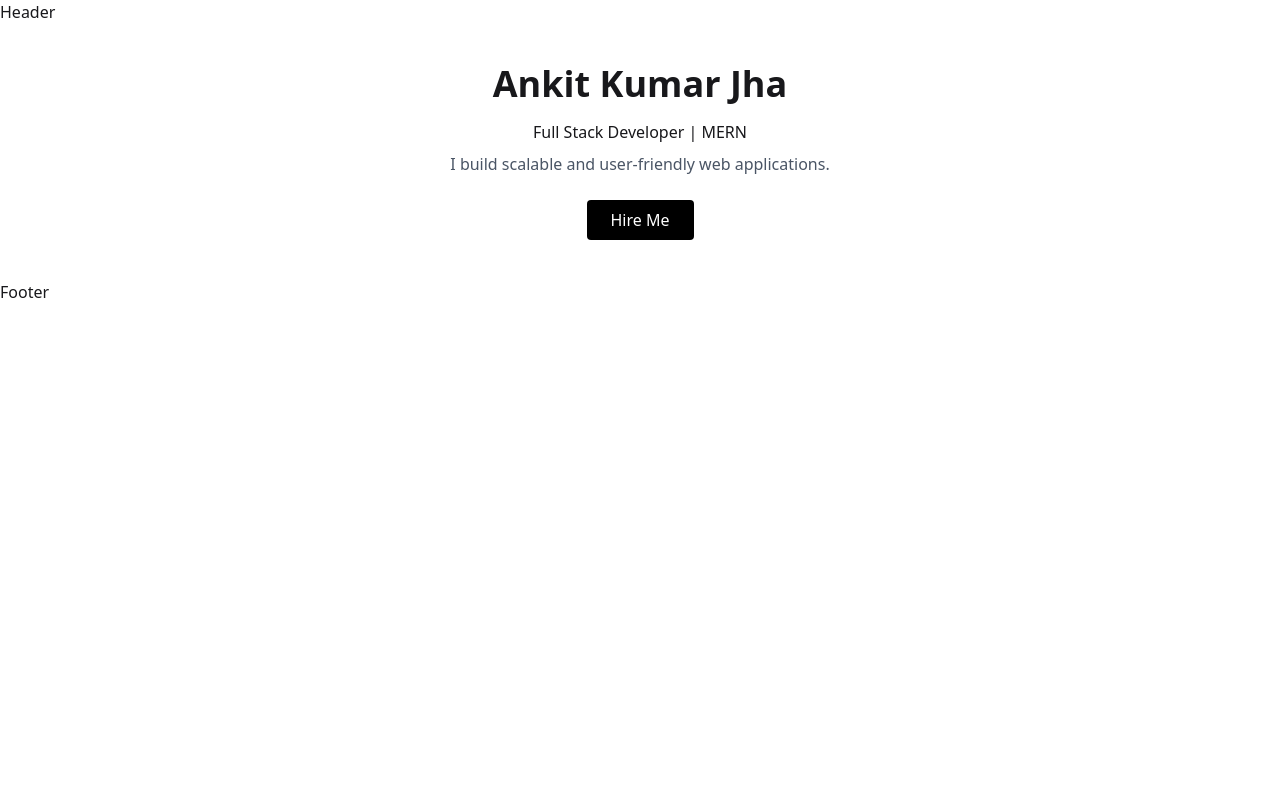
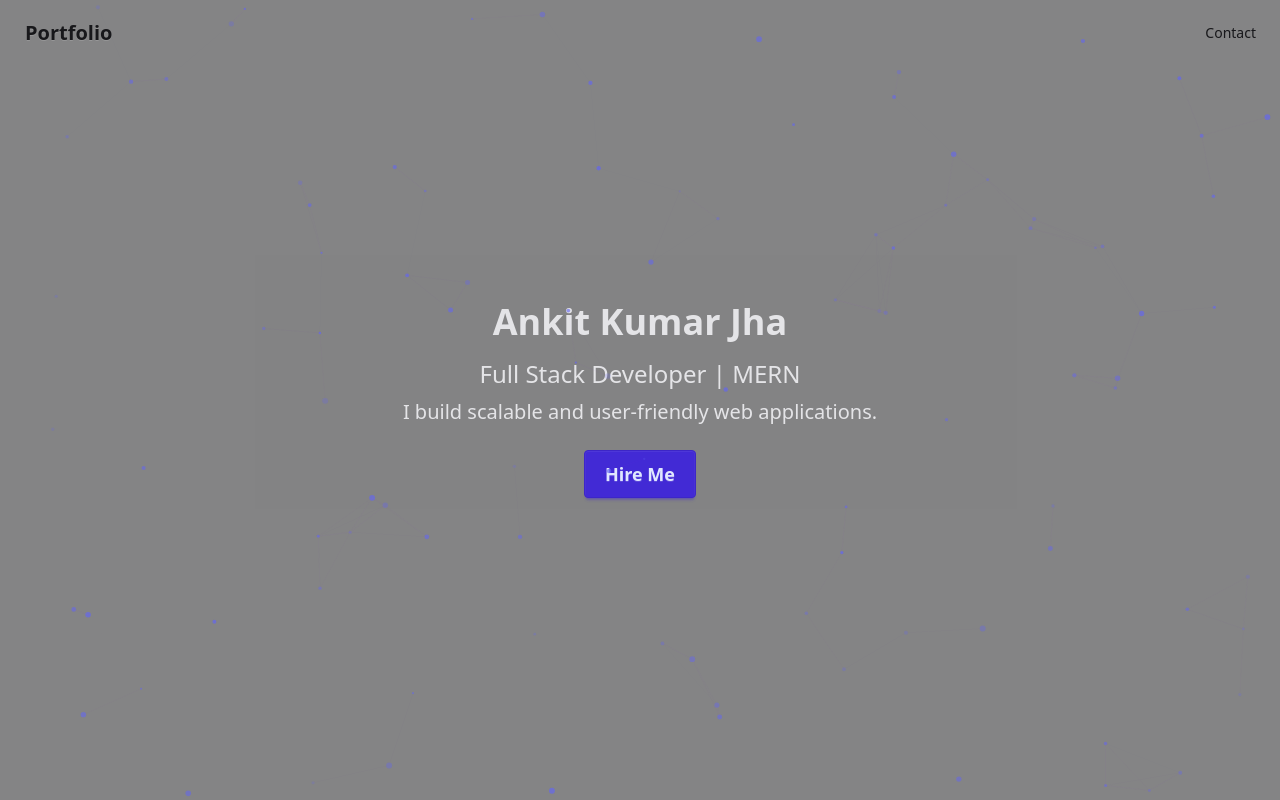
Before and after one commit to ankitjhagithub21/portfolio-website, a React (Vite) app in the folder frontend/: page / in a window 1280 px wide. Built offline with nearby package versions, Linux system fonts and the light colour scheme; no server answers.

Commit message:
Added background Navbar and Home page component

```diff
--- a/frontend/src/App.jsx
+++ b/frontend/src/App.jsx
@@ -3,8 +3,9 @@ import Home from "./pages/Home";
 import Contact from "./pages/Contact";
 import Enquiries from "./pages/Enquiries";
 import Header from "./components/Header";
-import Footer from "./components/Footer";
+
 import {Toaster} from "react-hot-toast"
+import Background from "./components/Background";
 
 function App() {
   return (
@@ -15,8 +16,9 @@ function App() {
         <Route path="/contact" element={<Contact />} />
         <Route path="/enquiries" element={<Enquiries />} />
       </Routes>
-      <Footer />
+
       <Toaster/>
+      <Background/>
     </BrowserRouter>
   );
 }
--- /dev/null
+++ b/frontend/src/components/Background.jsx
@@ -0,0 +1,105 @@
+import { useEffect, useRef } from 'react';
+
+const Background = () => {
+  const canvasRef = useRef(null);
+
+  useEffect(() => {
+    const canvas = canvasRef.current;
+    const ctx = canvas.getContext('2d');
+    let animationFrameId;
+    let particles = [];
+
+    const resizeCanvas = () => {
+      canvas.width = window.innerWidth;
+      canvas.height = window.innerHeight;
+    };
+
+    class Particle {
+      constructor() {
+        this.x = Math.random() * canvas.width;
+        this.y = Math.random() * canvas.height;
+        this.size = Math.random() * 2 + 1;
+        this.speedX = Math.random() * 0.5 - 0.25;
+        this.speedY = Math.random() * 0.5 - 0.25;
+        this.opacity = Math.random() * 0.5 + 0.2;
+      }
+
+      update() {
+        this.x += this.speedX;
+        this.y += this.speedY;
+
+        if (this.x > canvas.width) this.x = 0;
+        if (this.x < 0) this.x = canvas.width;
+        if (this.y > canvas.height) this.y = 0;
+        if (this.y < 0) this.y = canvas.height;
+      }
+
+      draw() {
+        ctx.fillStyle = `rgba(99, 102, 241, ${this.opacity})`;
+        ctx.beginPath();
+        ctx.arc(this.x, this.y, this.size, 0, Math.PI * 2);
+        ctx.fill();
+      }
+    }
+
+    const init = () => {
+      particles = [];
+      for (let i = 0; i < 100; i++) {
+        particles.push(new Particle());
+      }
+    };
+
+    const connectParticles = () => {
+      for (let a = 0; a < particles.length; a++) {
+        for (let b = a; b < particles.length; b++) {
+          const dx = particles[a].x - particles[b].x;
+          const dy = particles[a].y - particles[b].y;
+          const distance = Math.sqrt(dx * dx + dy * dy);
+
+          if (distance < 100) {
+            ctx.strokeStyle = `rgba(168, 85, 247, ${0.1 - distance / 1000})`;
+            ctx.lineWidth = 0.5;
+            ctx.beginPath();
+            ctx.moveTo(particles[a].x, particles[a].y);
+            ctx.lineTo(particles[b].x, particles[b].y);
+            ctx.stroke();
+          }
+        }
+      }
+    };
+
+    const animate = () => {
+      ctx.clearRect(0, 0, canvas.width, canvas.height);
+
+      particles.forEach(particle => {
+        particle.update();
+        particle.draw();
+      });
+
+      connectParticles();
+      animationFrameId = requestAnimationFrame(animate);
+    };
+
+    resizeCanvas();
+    init();
+    animate();
+
+    window.addEventListener('resize', () => {
+      resizeCanvas();
+      init();
+    });
+
+    return () => {
+      cancelAnimationFrame(animationFrameId);
+    };
+  }, []);
+
+  return (
+    <canvas
+      ref={canvasRef}
+      className="fixed inset-0 pointer-events-none z-0"
+    />
+  );
+};
+
+export default Background;
--- a/frontend/src/components/Footer.jsx
+++ /dev/null
@@ -1,9 +0,0 @@
-
-
-const Footer = () => {
-  return (
-    <div>Footer</div>
-  )
-}
-
-export default Footer
--- a/frontend/src/components/Header.jsx
+++ b/frontend/src/components/Header.jsx
@@ -1,9 +1,21 @@
-
+import { Link } from "react-router-dom";
 
 const Header = () => {
   return (
-    <div>Header</div>
-  )
-}
+    <div className="navbar  fixed top-0 z-50 w-full">
+      <div className="flex-1">
+        <Link to={"/"} className="btn btn-ghost text-xl">Portfolio</Link>
+      </div>
+      <div className="flex-none">
+        <ul className="menu menu-horizontal px-1">
+          <li>
+            <Link to="/contact">Contact</Link>
+          </li>
 
-export default Header
+        </ul>
+      </div>
+    </div>
+  );
+};
+
+export default Header;
--- a/frontend/src/pages/Contact.jsx
+++ b/frontend/src/pages/Contact.jsx
@@ -13,6 +13,7 @@ import {
 } from "react-icons/fa";
 import { HiSparkles } from "react-icons/hi";
 import { BiMessageSquareDetail } from "react-icons/bi";
+
 
 const Contact = () => {
   const [loading, setLoading] = useState(false);
@@ -74,7 +75,7 @@ const Contact = () => {
   ];
 
   return (
-    <div className="min-h-screen bg-gradient-to-br from-base-200 via-base-100 to-base-200 py-12 px-4 sm:px-6 lg:px-8">
+    <div className="min-h-screen  bg-gradient-to-br from-base-200 via-base-100 to-base-200 py-12 px-4 sm:px-6 lg:px-8">
       {/* Background Decorations */}
       <div className="fixed inset-0 overflow-hidden pointer-events-none">
         <div className="absolute -top-40 -right-40 w-80 h-80 bg-primary/10 rounded-full blur-3xl"></div>
@@ -82,14 +83,11 @@ const Contact = () => {
         <div className="absolute top-1/2 left-1/2 -translate-x-1/2 -translate-y-1/2 w-96 h-96 bg-accent/5 rounded-full blur-3xl"></div>
       </div>
 
-      <div className="max-w-3xl mx-auto relative z-10">
+      <div className="max-w-3xl mx-auto relative z-10 mt-2">
         {/* Header Section */}
         <div className="text-center mb-12">
-          <div className="inline-flex items-center gap-2 bg-primary/10 text-primary px-4 py-2 rounded-full text-sm font-medium mb-4">
-            <HiSparkles className="text-lg" />
-            Let's Work Together
-          </div>
-          <h1 className="text-4xl md:text-5xl lg:text-6xl font-bold bg-gradient-to-r from-primary via-secondary to-accent bg-clip-text text-transparent mb-4">
+
+          <h1 className="text-4xl font-bold bg-gradient-to-r from-primary via-secondary to-accent bg-clip-text text-transparent mb-4">
             Get In Touch
           </h1>
           <p className="text-base-content/70 text-lg max-w-2xl mx-auto">
@@ -98,24 +96,10 @@ const Contact = () => {
           </p>
         </div>
 
-
-
         {/* Contact Form */}
         <div className="lg:col-span-2">
           <div className="card bg-base-100 shadow-2xl">
             <div className="card-body p-6 sm:p-8 lg:p-10">
-                <div className="flex items-center gap-3 mb-6">
-                  <div className="w-12 h-12 rounded-xl bg-gradient-to-br from-primary to-secondary flex items-center justify-center">
-                    <FaPaperPlane className="text-white text-xl" />
-                  </div>
-                  <div>
-                    <h2 className="card-title text-2xl">Send a Message</h2>
-                    <p className="text-base-content/60 text-sm">
-                      Fill out the form to start a conversation
-                    </p>
-                  </div>
-                </div>
-
               <form onSubmit={submitHandler} className="space-y-5">
                 {/* Row 1: Client Name & Project Name */}
                 <div className="grid sm:grid-cols-2 gap-5">
@@ -195,7 +179,9 @@ const Contact = () => {
                       </option>
                       <option value="$1,000 - $5,000">$1,000 - $5,000</option>
                       <option value="$5,000 - $10,000">$5,000 - $10,000</option>
-                        <option value="$10,000 - $25,000">$10,000 - $25,000</option>
+                      <option value="$10,000 - $25,000">
+                        $10,000 - $25,000
+                      </option>
                       <option value="$25,000+">$25,000+</option>
                     </select>
                   </div>
@@ -226,7 +212,6 @@ const Contact = () => {
                     <span className="label-text font-medium flex items-center gap-2">
                       <FaLink className="text-warning" />
                       Relevant Links
-
                     </span>
                   </label>
                   <input
@@ -261,16 +246,12 @@ const Contact = () => {
                     )}
                   </button>
                 </div>
-
-
               </form>
             </div>
           </div>
         </div>
+      </div>
 
-
-
-      </div>
     </div>
   );
 };
--- a/frontend/src/pages/Home.jsx
+++ b/frontend/src/pages/Home.jsx
@@ -1,17 +1,28 @@
+
+
 const Home = () => {
   return (
+    <div
+      className="hero min-h-screen"
+
+    >
+      <div className="hero-overlay"></div>
+      <div className="hero-content text-neutral-content text-center">
         <section className="text-center p-10">
           <h1 className="text-4xl font-bold">Ankit Kumar Jha</h1>
-      <p className="mt-4">Full Stack Developer | MERN</p>
-      <p className="mt-2 text-gray-600">
+          <p className="mt-4 text-2xl">Full Stack Developer | MERN</p>
+          <p className="mt-2 mb-6 text-xl">
             I build scalable and user-friendly web applications.
           </p>
-      <a href="/contact">
-        <button className="mt-6 bg-black text-white px-6 py-2 rounded">
+          <a href="/contact" className="cursor-pointer">
+            <button className="btn btn-primary btn-lg">
               Hire Me
             </button>
           </a>
         </section>
+      </div>
+
+    </div>
   );
 };
 
```
Lines whose indentation alone changed are shown as unchanged.
